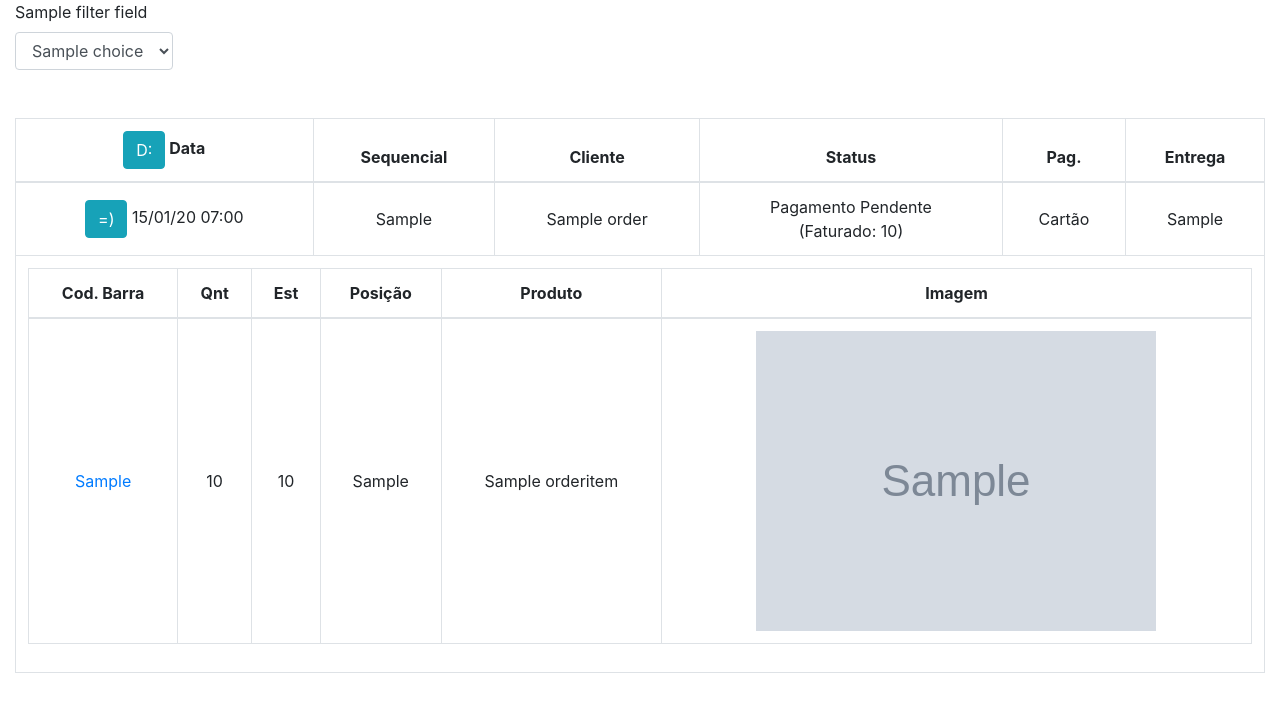
After one commit to victormmello/shadow, a Django app: template shadow_system/stock_system/templates/stock_system/order_list2.html in a window 1280 px wide. The commit adds this page. Shown: the top 712 px of the page. Run offline with Django 3.2, Linux system fonts and the light colour scheme; tables that the repository leaves empty hold one stand-in row (values such as "Sample post"); the template is opened without the code that fills it: values that come from a table or form of the project are taken from there, most other values are stand-ins (such as "Sample title", 1, 10 or a date in 2020); grey boxes marked "Sample" are stand-in pictures; some libraries are stand-ins or nearby versions.

Commit message:
mudanca de layout dos pedidos, adicao de posicao doe stoque e adicao de historico do produto

```diff
--- a/shadow_system/core/urls.py
+++ b/shadow_system/core/urls.py
@@ -16,7 +16,7 @@ Including another URLconf
 from django.contrib import admin
 from django.urls import path
 
-from stock_system.views import OrderList, OrderDashboard, StockPosition
+from stock_system.views import OrderList, OrderDashboard, StockPosition, SkuHistory
 
 urlpatterns = [
     path('admin/', admin.site.urls),
@@ -25,4 +25,5 @@ urlpatterns = [
     path('orders/dashboard', OrderDashboard.as_view()),
 
     path('stock_position', StockPosition.as_view()),
+    path('sku_history', SkuHistory.as_view()),
 ]
--- a/shadow_system/stock_system/models.py
+++ b/shadow_system/stock_system/models.py
@@ -19,7 +19,6 @@ class Order(models.Model):
 	state = models.TextField()
 	postal_code = models.TextField()
 	street_number = models.TextField()
-	number = models.TextField()
 	payment_method_group = models.TextField()
 
 	def invoiced_quantity(self):
@@ -27,6 +26,7 @@ class Order(models.Model):
 
 	class Meta:
 		app_label = 'stock_system'
+
 
 class OrderItem(models.Model):
 	ean = models.CharField(max_length=20)
@@ -38,6 +38,7 @@ class OrderItem(models.Model):
 	image_link = models.TextField()
 	stock_warehouse = models.IntegerField()
 	invoiced_quantity = models.IntegerField()
+	warehouse_position = models.CharField(max_length=5, null=True)
 
 	order = models.ForeignKey(Order, on_delete=models.PROTECT, related_name='order_items')
 
--- /dev/null
+++ b/shadow_system/stock_system/templates/stock_system/order_list2.html
@@ -0,0 +1,151 @@
+<!DOCTYPE html>
+<html>
+<head>
+	<title></title>
+	<link rel="stylesheet" href="https://stackpath.bootstrapcdn.com/bootstrap/4.1.3/css/bootstrap.min.css" integrity="sha384-MCw98/SFnGE8fJT3GXwEOngsV7Zt27NXFoaoApmYm81iuXoPkFOJwJ8ERdknLPMO" crossorigin="anonymous">
+	<meta http-equiv="Content-Type" content="text/html; charset=utf-8" />
+
+	<script
+		src="https://code.jquery.com/jquery-3.3.1.min.js"
+		integrity="sha256-FgpCb/KJQlLNfOu91ta32o/NMZxltwRo8QtmkMRdAu8="
+		crossorigin="anonymous">
+	</script>
+
+	<style type="text/css">
+		#yay td {
+			vertical-align: middle;
+		}
+	</style>
+</head>
+<body>
+	<div class="container-fluid">
+		{% if filter_fields %}
+			<form method="get">
+				<div class="form-row">
+					{% for filter_field in filter_fields %}
+						<div class="col-auto">
+							<label for="filter_{{filter_field.field}}">{{filter_field.name}}</label>
+							{% if filter_field.choices %}
+								<select class="form-control" id="filter_{{filter_field.field}}" name="{{filter_field.field}}">
+									{% for choice in filter_field.choices %}
+										<option value="{{choice}}" {% if choice == filter_field.value%}selected{% endif %}>{{choice}}</option>
+									{% endfor %}
+								</select>
+							{% else %}
+								<input type="text" class="form-control" id="filter_{{filter_field.field}}" name="{{filter_field.field}}" value="{{filter_field.value}}">
+							{% endif %}
+						</div>
+					{% endfor %}
+				</div>
+				<button type="submit" style="display: none;"></button>
+			</form>
+		{% endif %}
+
+		<br>
+		<br>
+
+		<div class="row">
+			<div class="col-12">
+				<table id="yay" class="table table-bordered" style="text-align: center;">
+					<thead>
+						<tr>
+							<th>
+								<button type="button" class="btn btn-info js_toggle_all">D:</button>
+								Data
+							</th>
+							<th>Sequencial</th>
+							<th>Cliente</th>
+							<th>Status</th>
+							<th>Pag.</th>
+							<th>Entrega</th>
+						</tr>
+					</thead>
+					<tbody>
+						{% for order in object_list %}
+							<tr class="order_row">
+								<td>
+									<button type="button" class="btn btn-info js_toggle_items">=)</button>
+									{{order.vtex_created_at|date:"d/m/y H:i"}}
+									{% if order.payment_method_group == 'bankInvoice' %}
+										<br><span style="color: green;">{{order.vtex_paid_at|date:"d/m/y H:i"}}</span>
+									{% endif %}
+								</td>
+								<td>{{order.sequence}}</td>
+								<td>{{order.client_name}}</td>
+								<td>
+									<span style="color: {{order.status_color}}">{{order.status}}</span>
+									{% if order.status != 'Faturado' and order.invoiced_quantity %}
+										<br>(Faturado: {{order.invoiced_quantity}})
+									{% endif %}
+								</td>
+								<td>
+									{% if order.payment_method_group == 'bankInvoice' %}
+										Boleto
+									{% else %}
+										Cartão
+									{% endif %}
+								</td>
+								<td>{{order.courier}}</td>
+							</tr>
+							<tr class="items_row">
+								<td colspan="6">
+									<table class="table table-bordered">
+										<thead>
+											<tr>
+												<th>Cod. Barra</th>
+												<th>Qnt</th>
+												<th>Est</th>
+												<th>Posição</th>
+												<th>Produto</th>
+												<th>Imagem</th>
+											</tr>
+										</thead>
+										<tbody>
+											{% for order_item in order.order_items.all %}
+												<tr>
+
+													<td><a href="/sku_history?ean={{order_item.ean}}">{{order_item.ean}}</a></td>
+													{% if order_item.quantity == order_item.stock_warehouse %}
+														<td>{{order_item.quantity}}</td>
+														<td>{{order_item.stock_warehouse}}</td>
+													{% elif order_item.quantity > order_item.stock_warehouse %}
+														<td style="color: red;">{{order_item.quantity}}</td>
+														<td style="color: red;">{{order_item.stock_warehouse}}</td>
+													{% else %}
+														<td style="color: blue;">{{order_item.quantity}}</td>
+														<td style="color: blue;">{{order_item.stock_warehouse}}</td>
+													{% endif %}
+													<td>{{order_item.warehouse_position}}</td>
+													<td>{{order_item.product_name}}</td>
+													<td>
+														<img src="{{order_item.image_link}}">
+													</td>
+												</tr>
+											{% endfor %}
+										</tbody>
+									</table>
+
+								</td>
+							</tr>
+
+						{% endfor %}
+					</tbody>
+				</table>
+			</div>
+		</div>
+	</div>
+</body>
+<script type="text/javascript">
+	$(function(){
+	    $("#filter_order_items__ean").focus();
+	    $('.js_toggle_items').on('click', function(){
+	    	$(this).parents('.order_row').next().toggle();
+	    });
+	    $('.js_toggle_all').on('click', function(){
+	    	$('.items_row').toggle();
+	    });
+
+	});
+</script>
+
+</html>
```
Also changed, not shown: shadow_system/stock_system/management/commands/update_orders.py (+5 -2 lines), shadow_system/stock_system/templates/stock_system/order_list.html (+6 -2 lines), shadow_system/stock_system/templates/stock_system/sku_history.html (added, +70 -0 lines), shadow_system/stock_system/views.py (+98 -3 lines), shadow_system/stock_system/migrations/0006_auto_20190215_1826.py (added).
